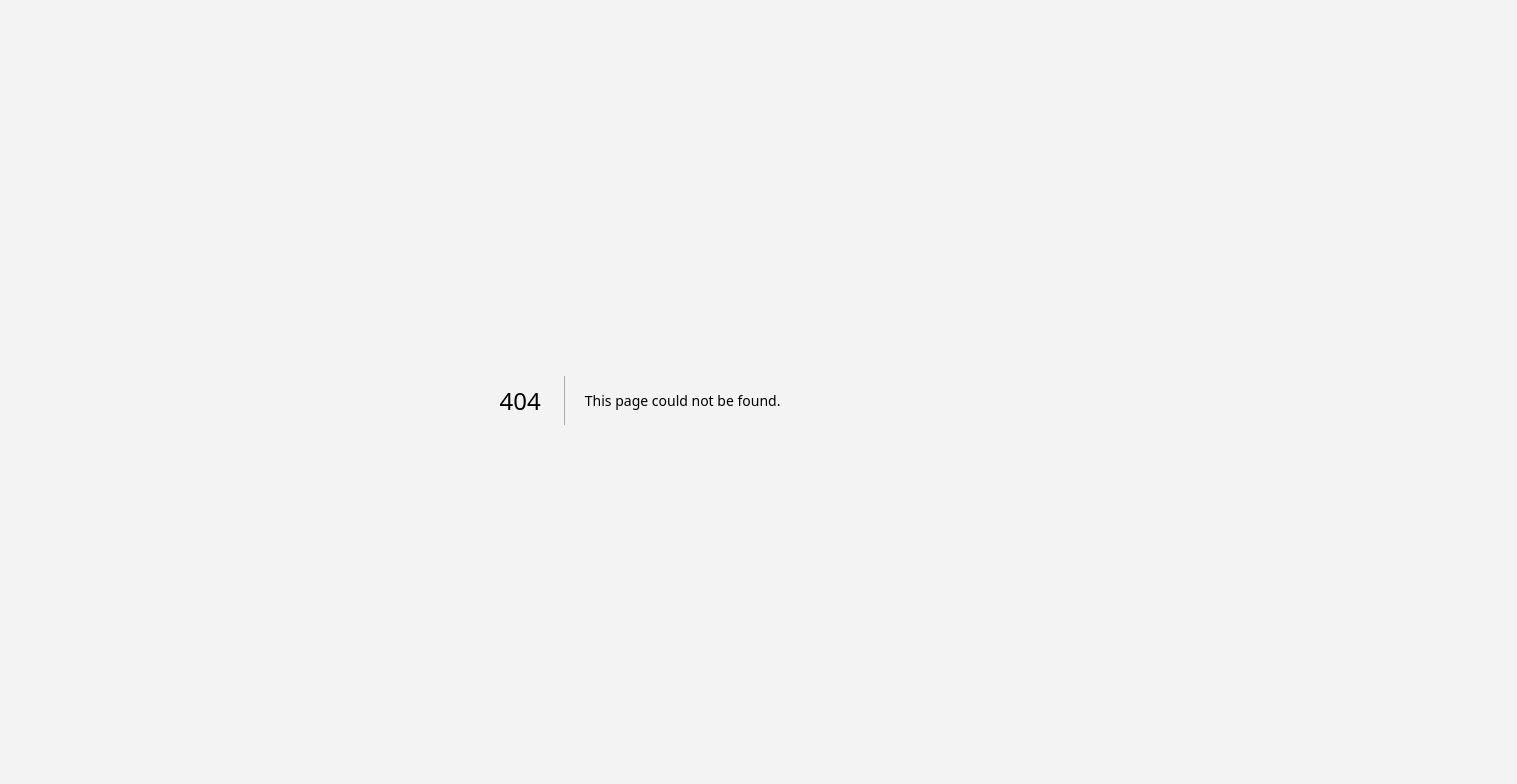
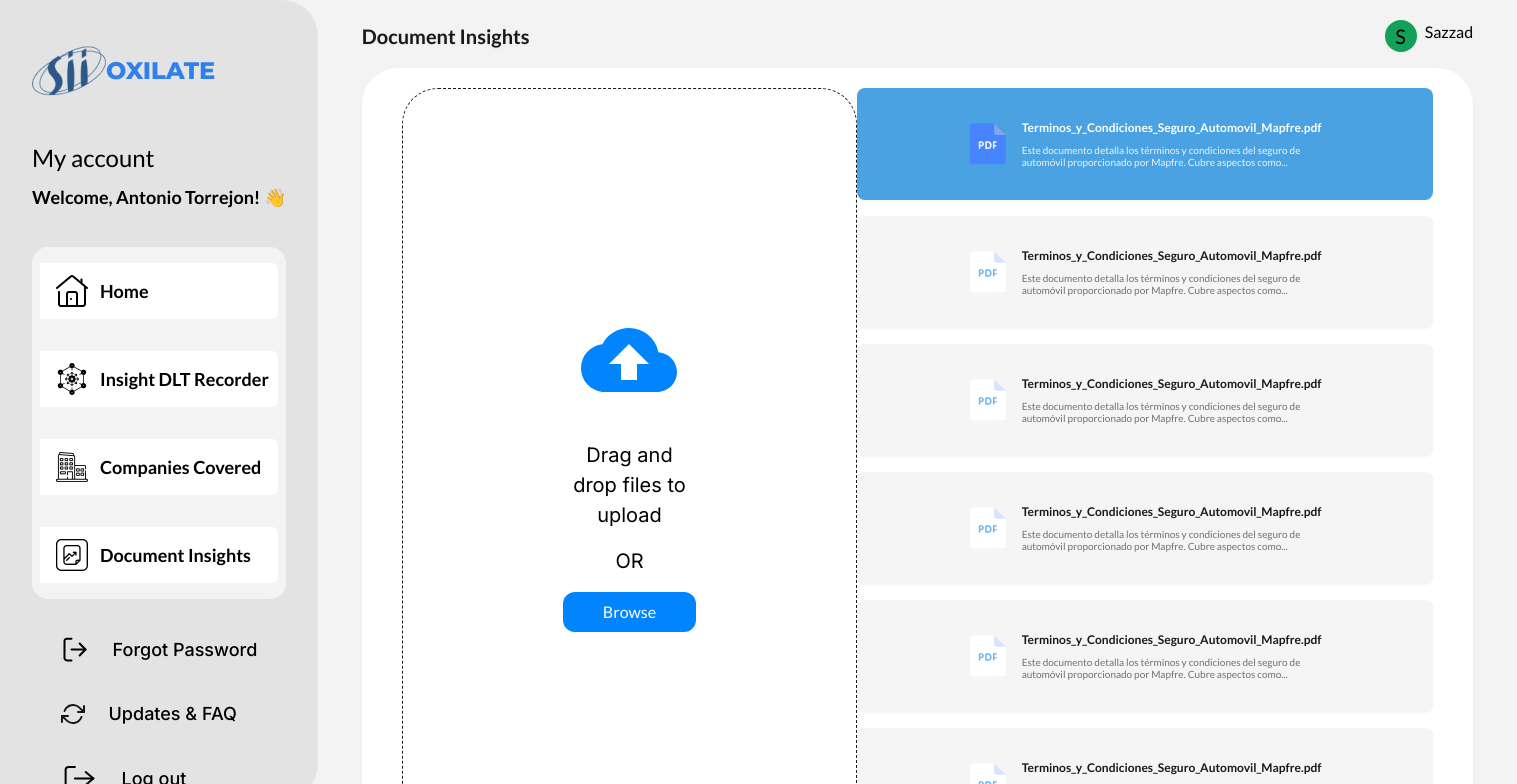
Before and after one commit to sazzadtanim/30-7-23-insurance, a Next.js app: page /insight_dlt_recorder in a window 1280 px wide. Before the commit this address had no page. Shown: the top 784 px of the page, 1517 px wide, since content can reach past the window. Built offline with nearby package versions, Linux system fonts and the light colour scheme.

Commit message:
added new page

```diff
--- /dev/null
+++ b/src/app/insight_dlt_recorder/page.tsx
@@ -0,0 +1,27 @@
+'use client'
+
+import DocumentList from '@/components/DocumentList'
+import Footer from '@/components/Footer'
+import Sidebar from '@/components/Sidebar'
+import TopBar from '@/components/TopBar'
+import UploadSection from '@/components/UploadSection'
+
+export default function DocumentInsights() {
+  return (
+    <div className='flex w-full'>
+      <Sidebar />
+      <div className='mx-auto flex flex-1 flex-col px-5 drop-shadow-sm'>
+        <div className='px-6 py-5'>
+          <TopBar username='sazzad' array={['Document Insights']} />
+
+          <div className='flex w-full rounded bg-white px-10 pb-14 pt-5 justify-around'>
+            <UploadSection />
+            <DocumentList />
+          </div>
+        </div>
+
+        <Footer />
+      </div>
+    </div>
+  )
+}
```
